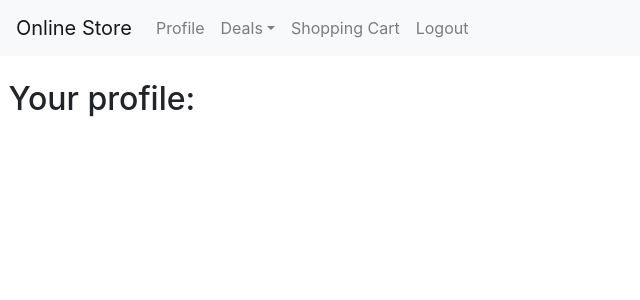
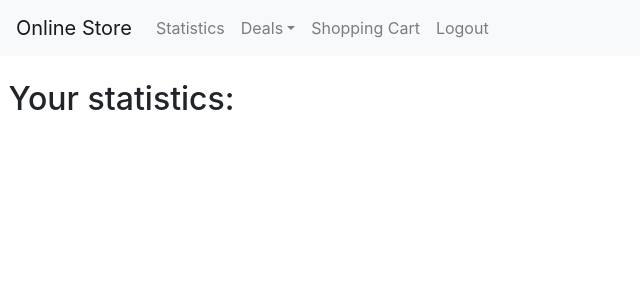
Before and after one commit to alexk318/onlineStore, a Flask app: a page that uses main/templates/prototype.html in a window 1280 px wide. Shown: the top 300 px of the page, without its empty margins (0-640 px from the left). Run offline with Flask 2, Linux system fonts and the light colour scheme; the visitor is signed in with stand-in values (Sample User, id 1); data comes from the database, SQL or seed files in the repository; data that the repository does not hold is empty; some libraries are stand-ins or nearby versions.

Commit message:
Renaming 'Profile' to 'Statistics'

```diff
--- a/main/templates/prototype.html
+++ b/main/templates/prototype.html
@@ -63,7 +63,7 @@
 
             <li class="nav-item">
 
-                <a class="nav-link" href="{{ url_for('define_profile', username=current_user.name) }}">Profile</a>
+                <a class="nav-link" href="{{ url_for('define_statistics', username=current_user.name) }}">Statistics</a>
 
             </li>
 
--- a/main/templates/profile_page.html
+++ b/main/templates/statistics_page.html
@@ -18,11 +18,11 @@
 
     {% if specific_user == current_user %} <!-- What if this is a current user profile -->
 
-        &nbsp;Your profile:
+        &nbsp;Your statistics:
 
 
     {% else %} <!-- What if this is someone else's profile -->
-        {{ specific_user.name }}'s profile
+        {{ specific_user.name }}'s statistics
 
         {% if current_user.has_role('Administrator') %}
             <form action="{{ url_for('define_profile', username=specific_user.name) }}", method="POST">
--- a/main/viewFile.py
+++ b/main/viewFile.py
@@ -35,7 +35,7 @@ def welcome_page():  # Define the 'View'
 
 @app.route('/profile/<username>', methods=['GET', 'POST'])
 @login_required
-def define_profile(username):
+def define_statistics(username):
     specific_user = User.query.filter(User.name == username).first()
 
     if request.method == 'POST':
@@ -48,7 +48,7 @@ def define_profile(username):
 
     all_users = User.query.all()
 
-    return render_template('profile_page.html', specific_user=specific_user, all_users=all_users)
+    return render_template('statistics_page.html', specific_user=specific_user, all_users=all_users)
 
 
 @app.route('/registration', methods=['POST', 'GET'])
```
